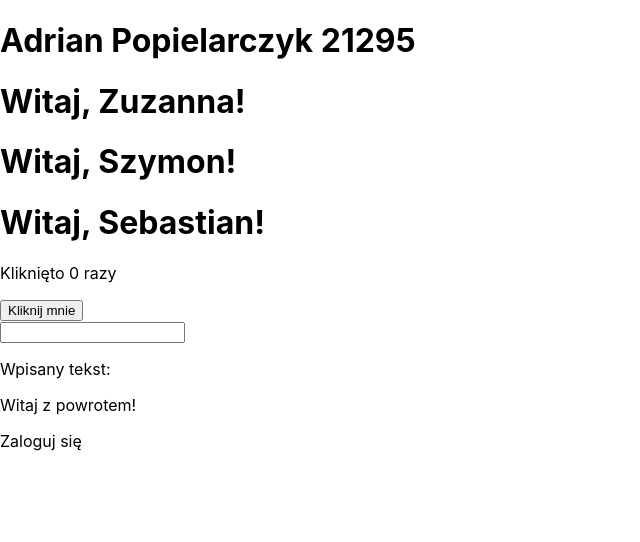
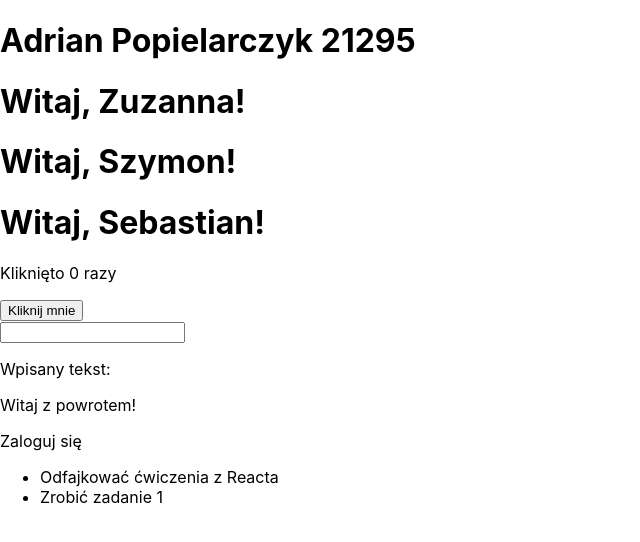
Before and after one commit to krlpopiel/JezykiWysokiegoPoziomu2025, a React (Create React App) app in the folder lab4ReactProd/lab4/: page / in a window 1280 px wide. Shown: the top 542 px of the page, without its empty margins (0-640 px from the left). Built offline with nearby package versions, Linux system fonts and the light colour scheme.

Commit message:
Zad 2) Ćwiczenie 6

```diff
--- a/lab4ReactProd/lab4/src/App.js
+++ b/lab4ReactProd/lab4/src/App.js
@@ -3,6 +3,7 @@
 import Counter from "./Counter"
 import InputTracker from "./InputTracker";
 import LoginStatus from "./LoginStatus";
+import TodoList from "./TodoList";
 function App() {
   return (
     <div>
@@ -14,6 +15,7 @@
       <InputTracker/>
       <LoginStatus isLoggedIn={1}/>
       <LoginStatus isLoggedIn={0}/>
+      <TodoList todos={['Odfajkować ćwiczenia z Reacta', 'Zrobić zadanie 1']} />
     </div>
   );
 }
--- /dev/null
+++ b/lab4ReactProd/lab4/src/TodoList.js
@@ -0,0 +1,10 @@
+function TodoList({ todos }) {
+  return (
+    <ul>
+      {todos.map((todo, index) => (
+        <li key={index}>{todo}</li>
+      ))}
+    </ul>
+  );
+}
+export default TodoList;
```
